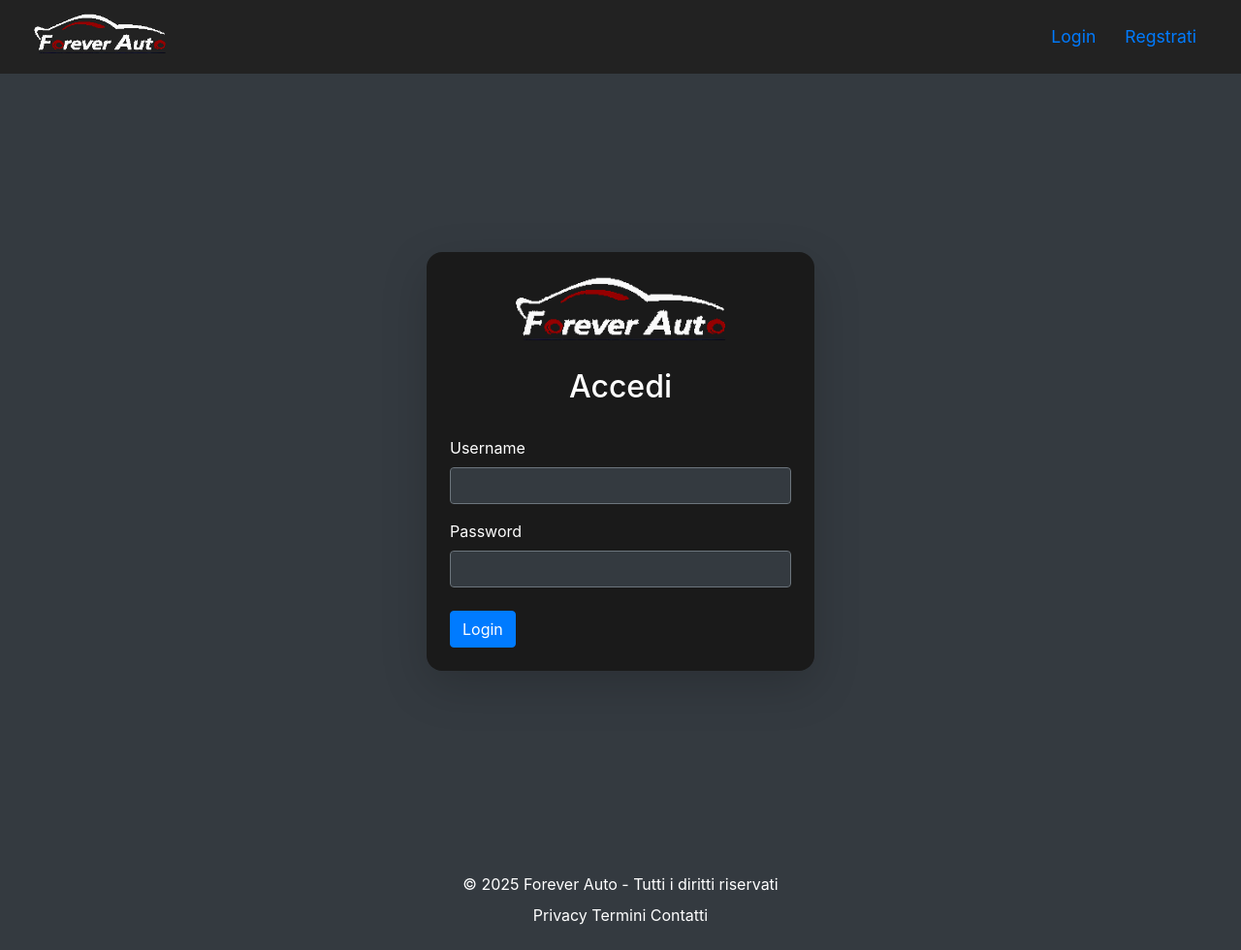
After one commit to lorenzodomeniconi/foreverAutoWeb, a PHP site: page /login.php in a window 1280 px wide. The commit adds this page. Shown: the whole page at 97% size. Run offline with PHP 8.4, Linux system fonts and the light colour scheme.

Commit message:
footer, login form

```diff
--- /dev/null
+++ b/login.php
@@ -0,0 +1,6 @@
+<?php
+require_once 'bootstrap.php';
+$templateParams["titolo"] = "ForeverAuto - Login";
+$templateParams["nome"] = "loginForm.php";
+require 'templates/base.php';
+?>
--- a/style/css/regole.css
+++ b/style/css/regole.css
@@ -31,3 +31,12 @@ body {
     background-color: #343a40;
     color: white;
 }
+
+.social-icon {
+    font-size: 1.2rem;
+    color: white;
+}
+
+.social-icon:hover {
+    color: #a70024;
+}
--- a/templates/base.php
+++ b/templates/base.php
@@ -17,6 +17,9 @@
                     <a class="navbar-brand" href="#">
                         <img src="style/forever.png" alt="Logo" style="height: 50px;">
                     </a>
+
+                    <!-- Se l'utente è loggato può vedere pulsanti che mostrano info legate al suo account -->
+                    <?php if(isUserLoggedIn()): ?>
                     <!-- Bottone hamburger per mobile -->
                     <button class="navbar-toggler" type="button" data-bs-toggle="collapse" data-bs-target="#navbarNav" aria-controls="navbarNav" aria-expanded="false" aria-label="Toggle navigation">
                         <span class="navbar-toggler-icon"></span>
@@ -35,21 +38,60 @@
                             </li>
                         </ul>
                     </div>
-                        <!-- Bottone Logout in fondo alla navbar -->
+                    <?php endif; ?>
+
+                    <!-- Bottone Login/Logout in fondo alla navbar, in base allo stato della sessione -->
                     <div class="d-flex ms-auto">
                         <?php if(isUserLoggedIn()): ?>
                             <a class="nav-link custom-nav-link logout-link" href="">Logout</a>
                         <?php endif; ?>
                         <?php if(!isUserLoggedIn()): ?>
-                            <a class="nav-link custom-nav-link" href="">Login</a>
+                            <a class="nav-link custom-nav-link" href="login.php">Login</a>
+                            <a class="nav-link custom-nav-link" href="">Regstrati</a>
                         <?php endif; ?>
-
                     </div>
                 </div>
             </nav>
         </header>
+
+
+        <!-- qua va il codice dinamico -->
+            <?php
+                if(isset($templateParams["nome"])){
+                    require($templateParams["nome"]);
+                }
+            ?>
+
     </main>
-        <!-- Include i file JS di Bootstrap -->
+
+
+    <!-- Footer -->
+    <footer class="bg-dark text-white py-4 mt-auto">
+        <div class="container text-center">
+            <p class="mb-1">&copy; 2025 Forever Auto - Tutti i diritti riservati</p>
+            <div class="mb-2">
+                <a href="#" class="text-decoration-none">
+                    <i class="bi bi-facebook social-icon me-5"></i>
+                </a>
+                <a href="#" class="text-decoration-none">
+                    <i class="bi bi-instagram social-icon me-5"></i>
+                </a>
+                <a href="#" class="text-decoration-none">
+                    <i class="bi bi-twitter-x social-icon me-5"></i>
+                </a>
+                <a href="#" class="text-decoration-none">
+                    <i class="bi bi-youtube social-icon"></i>
+                </a>
+            </div>
+
+            <div>
+                <a href="#" class="text-white me-3 text-decoration-none">Privacy</a>
+                <a href="#" class="text-white me-3 text-decoration-none">Termini</a>
+                <a href="#" class="text-white text-decoration-none">Contatti</a>
+            </div>
+        </div>
+    </footer>
+
         <script src="https://cdn.jsdelivr.net/npm/@popperjs/core@2.11.6/dist/umd/popper.min.js"></script>
         <script src="https://cdn.jsdelivr.net/npm/bootstrap@5.3.0-alpha1/dist/js/bootstrap.min.js"></script>
     </body>
--- /dev/null
+++ b/templates/loginForm.php
@@ -0,0 +1,31 @@
+<div class="bg-dark min-vh-100 d-flex align-items-center justify-content-center">
+  <div class="card p-4 shadow-lg border-0" style="max-width: 400px; width: 100%; background-color: #1a1a1a; color: white; border-radius: 1rem;">
+
+    <div class="text-center mb-4">
+      <img src="style/forever.png" alt="foreverAutoLogo" class="img-fluid" style="max-height: 80px;">
+      <h2 class="mt-3">Accedi</h2>
+    </div>
+
+    <?php if(isset($templateParams["errorelogin"])): ?>
+      <div class="alert alert-warning text-center py-2">
+        <?php echo $templateParams["errorelogin"]; ?>
+      </div>
+    <?php endif; ?>
+
+    <form action="#" method="POST">
+      <div class="mb-3">
+        <label for="username" class="form-label">Username</label>
+        <input type="text" class="form-control bg-dark text-white border-secondary" id="username" name="username" required>
+      </div>
+
+      <div class="mb-4">
+        <label for="password" class="form-label">Password</label>
+        <input type="password" class="form-control bg-dark text-white border-secondary" id="password" name="password" required>
+      </div>
+
+      <div class="d-grid">
+        <button type="submit" class="btn btn-primary">Login</button>
+      </div>
+    </form>
+  </div>
+</div>
```
Lines whose indentation alone changed are shown as unchanged.
